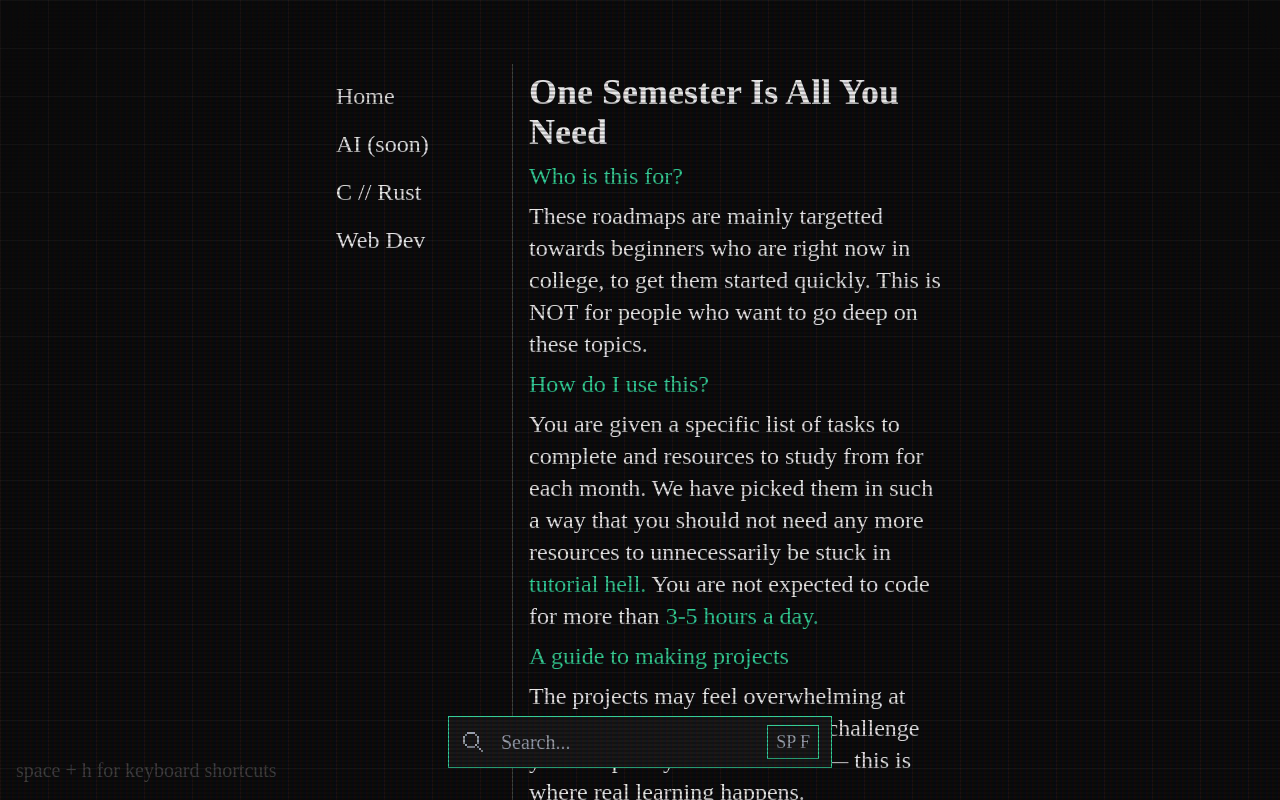
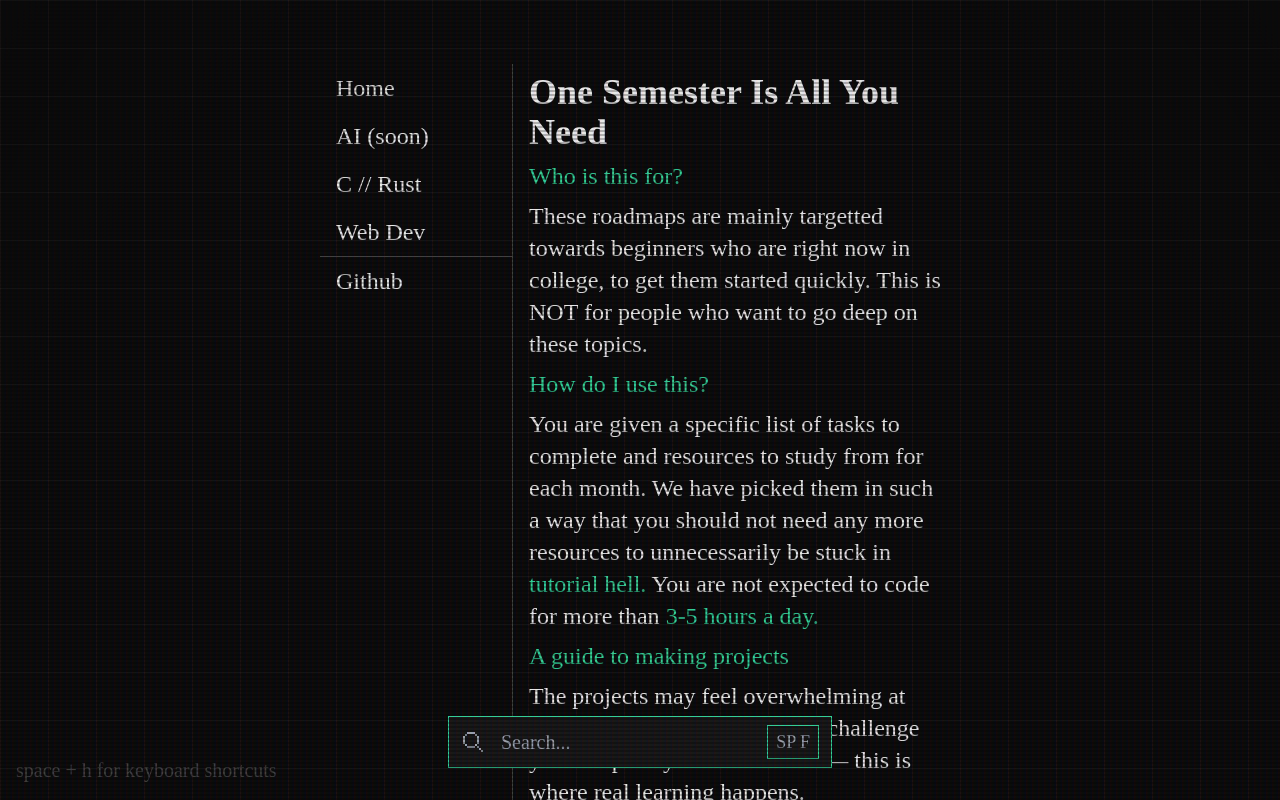
Before and after one commit to namishh/onesemester, a Next.js app: page / in a window 1280 px wide. Shown: the top 800 px of the page. Built offline with nearby package versions, Linux system fonts and the light colour scheme; a web font is replaced by a local one.

Commit message:
add github link

```diff
--- a/app/components/generate.tsx
+++ b/app/components/generate.tsx
@@ -118,8 +118,7 @@ const Generate = ({ learningPlan, defaultMonth = 1, defaultWeek = 1 }: { learnin
                 {/* Sidebar with mobile responsive styles */}
                 <aside className={`
                     fixed md:relative top-0 left-0 h-full
-                    w-64 md:w-48 p-2
-                    text-2xl
+                    w-64 md:w-48                    text-2xl
                     bg-neutral-950 md:bg-transparent
                     transform transition-transform duration-300 ease-in-out
                     md:translate-x-0 z-40
@@ -127,7 +126,7 @@ const Generate = ({ learningPlan, defaultMonth = 1, defaultWeek = 1 }: { learnin
                 `}>
 
                     <a href="/"
-                        className={`w-full block text-left p-2 transition-color bg-transparent hover:bg-neutral-800`}
+                        className={`w-full block text-left px-4 py-2 transition-color bg-transparent hover:bg-neutral-800`}
                     >Home</a>
                     {learningPlan.months.map((month) => (
                         <div key={month.month}>
@@ -136,7 +135,7 @@ const Generate = ({ learningPlan, defaultMonth = 1, defaultWeek = 1 }: { learnin
                                     setSelectedMonth(month.month);
                                     setExpandedMonth(expandedMonth === month.month ? null : month.month);
                                 }}
-                                className={`w-full text-left p-2 transition-colors ${selectedMonth === month.month
+                                className={`w-full text-left px-4 py-2 transition-colors ${selectedMonth === month.month
                                     ? 'bg-emerald-700 text-white'
                                     : 'bg-transparent hover:bg-neutral-800'
                                     }`}
@@ -167,6 +166,11 @@ const Generate = ({ learningPlan, defaultMonth = 1, defaultWeek = 1 }: { learnin
                             )}
                         </div>
                     ))}
+				<a href="https://github.com/namishh/semester"
+					className="border-t-[1px] border-neutral-700 w-full block text-left  px-4 py-2 transition-color bg-transparent hover:bg-neutral-800"
+				>
+					Github
+				</a>
                 </aside>
 
                 {/* Main content */}
--- a/app/components/sidebar.tsx
+++ b/app/components/sidebar.tsx
@@ -18,7 +18,7 @@ export default function Sidebar() {
 
 			<aside className={`
                 fixed md:relative top-0 left-0 h-full
-                w-64 md:w-48 p-2
+                w-64 md:w-48
                 text-2xl
                 bg-neutral-950 md:bg-transparent
                 transform transition-transform duration-300 ease-in-out
@@ -26,24 +26,29 @@ export default function Sidebar() {
                 ${isSidebarOpen ? 'translate-x-0' : '-translate-x-full'}
             `}>
 				<a href="/"
-					className="w-full block text-left p-2 transition-color bg-transparent hover:bg-neutral-800"
+					className="w-full block text-left px-4 py-2 transition-color bg-transparent hover:bg-neutral-800"
 				>
 					Home
 				</a>
 				<a href="/"
-					className="w-full block text-left p-2 transition-color bg-transparent hover:bg-neutral-800"
+					className="w-full block text-left  px-4 py-2 transition-color bg-transparent hover:bg-neutral-800"
 				>
 					AI (soon)
 				</a>
 				<a href="/low"
-					className="w-full block text-left p-2 transition-color bg-transparent hover:bg-neutral-800"
+					className="w-full block text-left  px-4 py-2 transition-color bg-transparent hover:bg-neutral-800"
 				>
 					C // Rust
 				</a>
 				<a href="/web"
-					className="w-full block text-left p-2 transition-color bg-transparent hover:bg-neutral-800"
+					className="w-full block text-left  px-4 py-2 transition-color bg-transparent hover:bg-neutral-800"
 				>
 					Web Dev
+				</a>
+				<a href="https://github.com/namishh/semester"
+					className="w-full border-t-[1px] border-neutral-700 block text-left  px-4 py-2 transition-color bg-transparent hover:bg-neutral-800"
+				>
+					Github
 				</a>
 			</aside>
 		</>
```
